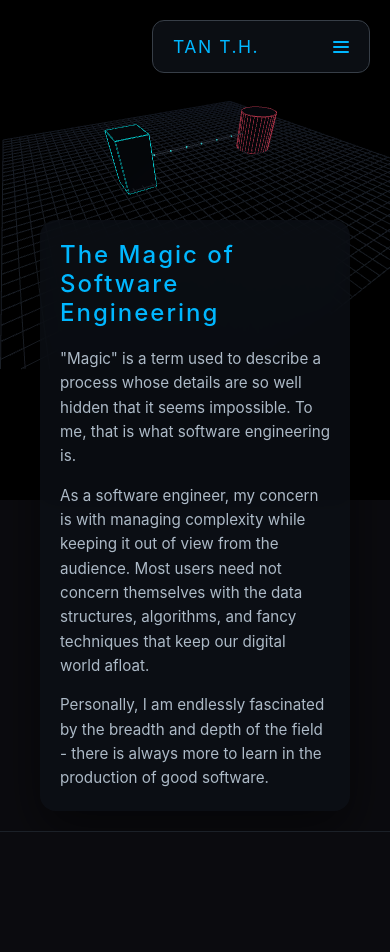
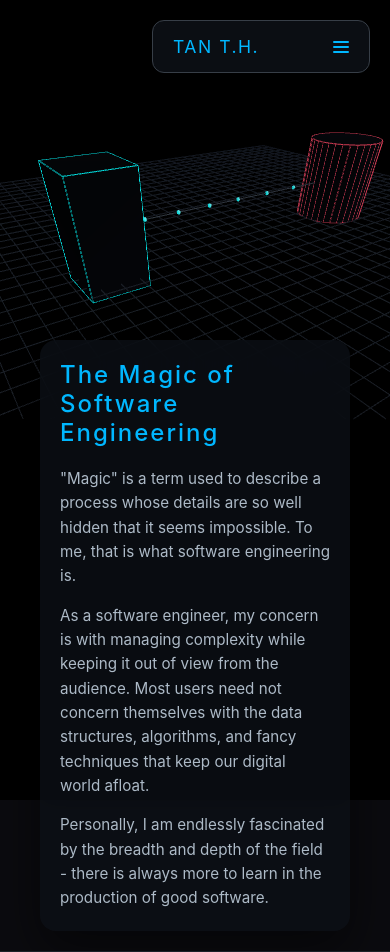
Before and after one commit to tanth1996/tanth1996.github.io, an Angular app: page / in a window 390 px wide. Before the commit the page ends 844 px from the top, so only its background shows below. Built offline with nearby package versions, Linux system fonts and the light colour scheme.

Commit message:
fix: adjust db animation and content margin

```diff
--- a/src/app/3d/db-animation/db-animation.ts
+++ b/src/app/3d/db-animation/db-animation.ts
@@ -114,7 +114,9 @@ export class DbAnimation implements OnInit, AfterViewInit {
 
     this.scene.fog = new THREE.FogExp2(0x0b0f19, 0.025);
 
-    this.camera.position.set(2.7, 9.2, 24.4);
+    this.camera.aspect = window.innerWidth / this.canvasHeight();
+    this.camera.position.set(-0.23, 5.6, 20.7);
+    this.camera.updateProjectionMatrix();
 
     const canvas = this.rendererCanvas.nativeElement;
     this.renderer = new THREE.WebGLRenderer({ canvas, antialias: true });
@@ -123,7 +125,7 @@ export class DbAnimation implements OnInit, AfterViewInit {
     this.renderer.setPixelRatio(Math.min(window.devicePixelRatio, 2));
 
     this.controls = new OrbitControls(this.camera, this.renderer.domElement);
-    this.controls.target.set(-0.5, -15.9, 1.6);
+    this.controls.target.set(-2.3, -15.4, 0.6);
     this.controls.enableDamping = true;
     this.controls.dampingFactor = 0.05;
 
--- a/src/app/app.html
+++ b/src/app/app.html
@@ -21,7 +21,7 @@
 
     <section id="my-software-philosophy" class="portfolio-section">
       <div class="canvas-container">
-        <app-db-animation [canvasHeight]="500"></app-db-animation>
+        <app-db-animation [canvasHeight]="800"></app-db-animation>
       </div>
       <div class="content-wrapper">
         <div class="glass-card">
--- a/src/app/app.scss
+++ b/src/app/app.scss
@@ -151,7 +151,7 @@
   z-index: 2;
   width: 100%;
   padding: 20px 40px;
-  margin-top: auto;
+  margin-top: 300px;
   box-sizing: border-box;
   display: flex;
   justify-content: center;
@@ -192,12 +192,6 @@
   margin-bottom: 0;
 }
 
-@media (max-width: 768px) {
-  .glass-card {
-    margin-top: 200px;
-  }
-}
-
 @keyframes fadeInContent {
   from {
     opacity: 0;
```
